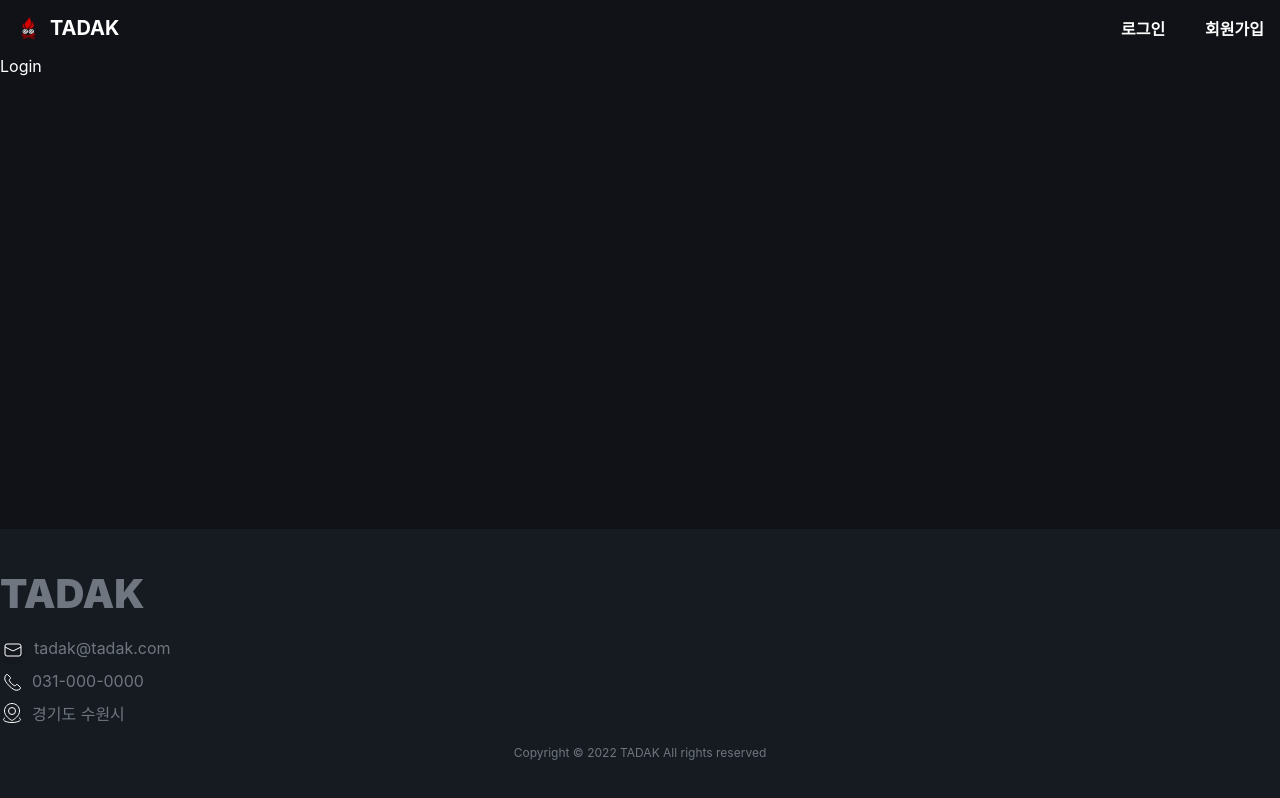
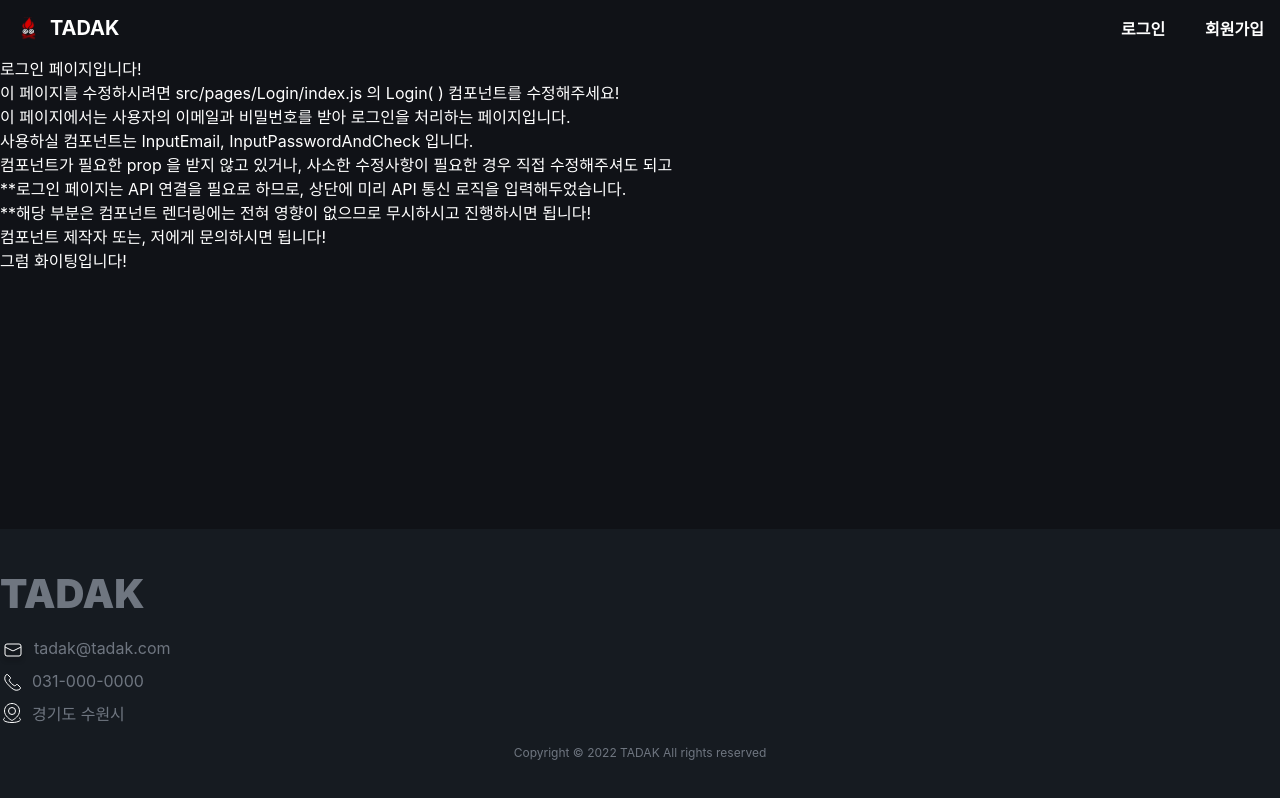
Before and after one commit to team-tadak/tadak-frontend, a React (Create React App) app: page /login in a window 1280 px wide. Built offline with nearby package versions, Linux system fonts and the light colour scheme; no server answers; a web font is replaced by a local one.

Commit message:
chore: 로그인 페이지 셋업

```diff
--- a/src/pages/Login/index.js
+++ b/src/pages/Login/index.js
@@ -34,7 +34,24 @@ function Login() {
     login();
   }, []);
 
-  return <div>Login</div>;
+  return (
+    <div>
+      <p> 로그인 페이지입니다! </p>
+      <p>이 페이지를 수정하시려면 src/pages/Login/index.js 의 Login( ) 컴포넌트를 수정해주세요!</p>
+      <p>이 페이지에서는 사용자의 이메일과 비밀번호를 받아 로그인을 처리하는 페이지입니다.</p>
+      <p>사용하실 컴포넌트는 InputEmail, InputPasswordAndCheck 입니다.</p>
+      <p>
+        컴포넌트가 필요한 prop 을 받지 않고 있거나, 사소한 수정사항이 필요한 경우 직접 수정해주셔도
+        되고
+      </p>
+      <p>
+        **로그인 페이지는 API 연결을 필요로 하므로, 상단에 미리 API 통신 로직을 입력해두었습니다.
+      </p>
+      <p>**해당 부분은 컴포넌트 렌더링에는 전혀 영향이 없으므로 무시하시고 진행하시면 됩니다!</p>
+      <p>컴포넌트 제작자 또는, 저에게 문의하시면 됩니다!</p>
+      <p>그럼 화이팅입니다!</p>
+    </div>
+  );
 }
 
 export default Login;
```
